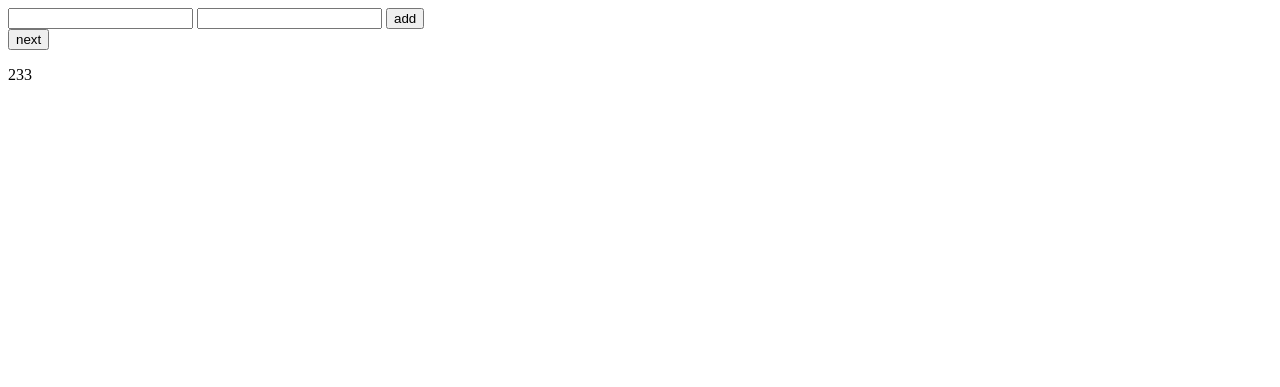
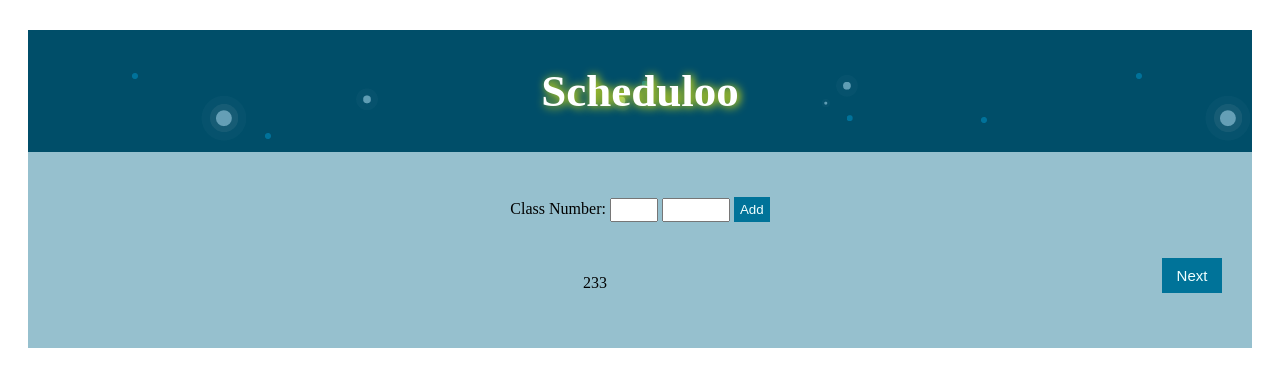
Before and after one commit to 0x486F626F/Scheduloo-Web, a Django app: page / in a window 1280 px wide. Shown: the top 387 px of the page. Run offline with Django 3.2, Linux system fonts and the light colour scheme; some libraries are stand-ins or nearby versions.

Commit message:
add css files

```diff
--- /dev/null
+++ b/static/css/templates.css
@@ -0,0 +1,71 @@
+h1{
+    font-size: 45px;
+    text-shadow:  2px 1px 10px yellow;
+    background-image: url("foundation.png");
+    background-repeat:repeat-x;
+    padding-top: 35px;
+    padding-bottom: 35px;
+    color: white;
+    margin-left: 20px;
+    margin-right: 20px;
+    margin-bottom: 0px;
+}
+
+div#board{
+    width: 50%;
+    height: auto;
+    margin-left: auto;
+    margin-right: auto;
+    padding-top: 50px;
+    padding-bottom: 10px;
+    margin-bottom: 20px;
+    text-align: center;
+    background-color: white;
+
+}
+
+div.step1{
+    background-color: rgba(46, 130, 158,0.5);
+    padding-top: 45px;
+    padding-bottom: 40px;
+    margin-left: 20px;
+    margin-right: 20px;
+    margin-top: 0px;
+    text-align: center;
+}
+
+#subject{
+    height: 18px;
+    width: 40px;
+    font-size: 15px;
+    font-family: 'times new roman';
+}
+
+#catalog{
+    height: 18px;
+    width:60px;
+    font-size: 15px;
+    font-family: 'times new roman';
+}
+button{
+    height:25px;
+    background-color: #007399;
+    color: azure;
+    border: none;
+}
+button:hover{
+    background-color: #006080;
+}
+
+button.drop-btn{
+    float: right;
+    margin-right: 10px;
+}
+
+button.next-btn{
+    float: right;
+    margin-right: 30px;
+    height:35px;
+    width:60px;
+    font-size: 15px;
+}
--- a/templates/scheduloo.html
+++ b/templates/scheduloo.html
@@ -3,27 +3,33 @@
 <html>
 	<head>
         <title>Scheduloo</title>
+        <link rel="stylesheet" type="text/css" href="../static/css/templates.css">
         <script src="http://ajax.googleapis.com/ajax/libs/angularjs/1.3.5/angular.min.js"></script>
         <script src="{% static "js/scheduloo.js" %}"></script>
 	</head>
 	<body  ng-app="scheduloo" ng-controller="scheduloo-controller">
+        <h1 ALIGN="center">Scheduloo</h1>
         <div class='step1'>
-            <div ng-repeat="course in courses" class="course-list">
+            <div ng-repeat="course in courses" class="course-list" id="board">
                 <p class="id">
                     {% verbatim %}
                     {{ course.subject }} {{ course.catalog }}
                     {% endverbatim %}
-                <button class="drop-btn" ng-click="drop_course($index)">drop</button>
+                    <button class="drop-btn" ng-click="drop_course($index)">Drop</button>
                 </p>
             </div>
 
             <form name="new_course">
-                <input name="subject" type='text'>
-                <input name="catalog" type='text'>
-                <button class="add-btn" ng-click="add_course()">add</button>
+                <label>Class Number:
+                <input name="subject" type='text' id="subject" required>
+                <input name="catalog" type='text' id="catalog" required>
+                </label>
+                <button class="add-btn" ng-click="add_course()">Add</button>
             </form>
 
-            <button class="next-btn" ng-click="step1_step2()">next</button>
+            <br>
+            <br>
+            <button class="next-btn" ng-click="step1_step2()">Next</button>
 			<p>
             {% verbatim %}
 			{{ message }}
```
Also changed, not shown: static/css/foundation.png (added).
